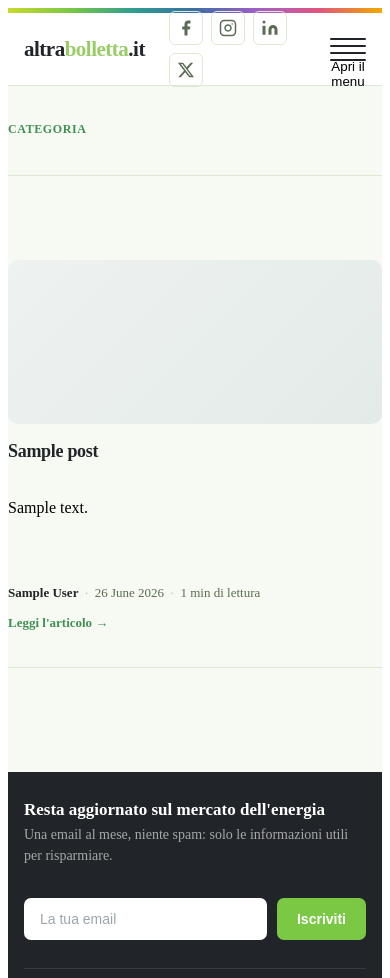
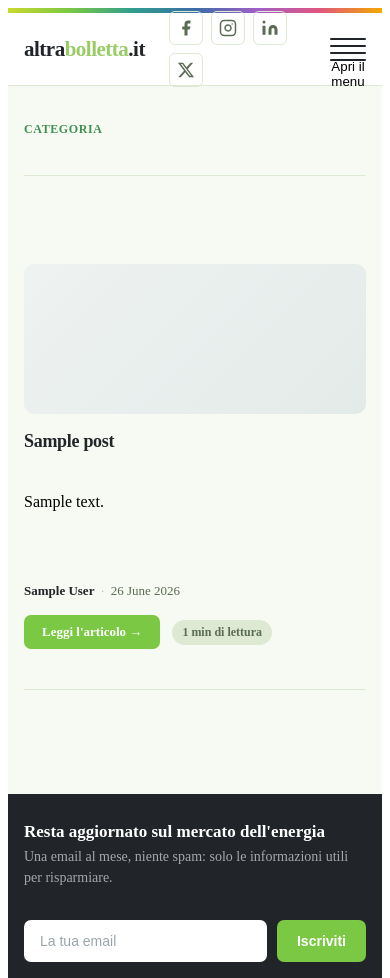
Before and after one commit to clazoc/wordpress, a WordPress theme: template wp-content/themes/comparatore-theme/archive.php in a window 390 px wide. Shown: the top 978 px of the page. Run offline with PHP 8.4 and a stand-in for WordPress, Linux system fonts and the light colour scheme; the site name, menu and one post (Sample post) are stand-ins, and other content is empty.

Commit message:
Fix archive layout: padding, grid thumbnail, read-time badge, colors
- ab-archive-inner: max-width + padding propri (non dipende da .ab-home .wrap)
- Fix figure/img dentro .ab-post-thumb: width/height 100% + object-fit
  per impedire all'immagine di uscire dal grid e finire sopra il titolo
- Lettura: da span inline a badge pill (.ab-post-readtime)
- Pulsante "Leggi l'articolo": ora verde pieno con hover
- Colori titoli e link esplicitamente da token (--ab-ink, --ab-accent-hover)
- Padding desktop 40px, mobile 24px/16px
- Docs: aggiunta nota prerequisito pagine per i servizi

Co-Authored-By: Claude Sonnet 4.6 <noreply@anthropic.com>
Claude-Session: https://claude.ai/code/session_01TgaduJ8rspwRiU12Pqs7sb

```diff
--- a/wp-content/themes/comparatore-theme/archive.php
+++ b/wp-content/themes/comparatore-theme/archive.php
@@ -9,7 +9,7 @@ get_header();
 ?>
 
 <div class="ab-archive-wrap">
-	<div class="ab-archive-inner wrap">
+	<div class="ab-archive-inner">
 
 		<header class="ab-archive-header">
 			<?php if ( is_category() ) : ?>
@@ -84,19 +84,20 @@ get_header();
 							<time class="ab-post-date" datetime="<?php echo esc_attr( get_the_date( 'c' ) ); ?>">
 								<?php echo esc_html( get_the_date( 'j F Y' ) ); ?>
 							</time>
-							<span class="ab-post-sep" aria-hidden="true">·</span>
-							<span class="ab-post-readtime">
 								<?php
 								$words   = str_word_count( wp_strip_all_tags( get_the_content() ) );
 								$minutes = max( 1, (int) round( $words / 200 ) );
-								printf( '%d min di lettura', $minutes );
-								?>
+							?>
+						</div>
+
+						<div class="ab-post-footer">
+							<a class="ab-post-readmore" href="<?php the_permalink(); ?>">
+								Leggi l'articolo →
+							</a>
+							<span class="ab-post-readtime">
+								<?php printf( '%d min di lettura', $minutes ); ?>
 							</span>
 						</div>
-
-						<a class="ab-post-readmore" href="<?php the_permalink(); ?>">
-							Leggi l'articolo →
-						</a>
 					</div>
 
 				</li>
--- a/wp-content/themes/comparatore-theme/assets/css/archive.css
+++ b/wp-content/themes/comparatore-theme/assets/css/archive.css
@@ -4,6 +4,12 @@
 	background: var(--ab-bg);
 	min-height: 60vh;
 	padding: 56px 0 80px;
+}
+
+.ab-archive-inner {
+	max-width: 1120px;
+	margin: 0 auto;
+	padding: 0 40px;
 }
 
 /* ---- Intestazione archivio ---- */
@@ -44,32 +50,24 @@
 	list-style: none;
 	margin: 0;
 	padding: 0;
-	display: flex;
-	flex-direction: column;
-	gap: 0;
 }
 
 /* ---- Singola riga ---- */
 .ab-post-row {
 	display: grid;
-	grid-template-columns: 280px 1fr;
-	gap: 36px;
+	grid-template-columns: 300px 1fr;
+	gap: 40px;
 	align-items: center;
-	padding: 36px 0;
+	padding: 40px 0;
 	border-bottom: 1px solid var(--ab-line);
 }
 
 .ab-post-row--flip {
-	grid-template-columns: 1fr 280px;
+	grid-template-columns: 1fr 300px;
 }
 
-.ab-post-row--flip .ab-post-thumb {
-	order: 2;
-}
-
-.ab-post-row--flip .ab-post-body {
-	order: 1;
-}
+.ab-post-row--flip .ab-post-thumb { order: 2; }
+.ab-post-row--flip .ab-post-body  { order: 1; }
 
 /* ---- Immagine ---- */
 .ab-post-thumb {
@@ -81,30 +79,35 @@
 	flex-shrink: 0;
 }
 
+/* neutralizza il <figure> che the_post_thumbnail() inietta */
+.ab-post-thumb figure,
+.ab-post-thumb .wp-post-image {
+	display: block;
+	width: 100%;
+	height: 100%;
+	margin: 0;
+}
+
 .ab-post-thumb img {
+	display: block;
 	width: 100%;
 	height: 100%;
 	object-fit: cover;
-	display: block;
 	transition: transform .3s ease;
 }
 
-.ab-post-thumb:hover img {
-	transform: scale(1.04);
-}
+.ab-post-thumb:hover img { transform: scale(1.04); }
 
-.ab-post-thumb--empty {
-	aspect-ratio: 16 / 9;
-}
+.ab-post-thumb--empty { aspect-ratio: 16 / 9; }
 
 /* ---- Contenuto testuale ---- */
 .ab-post-body {
 	display: flex;
 	flex-direction: column;
-	gap: 10px;
+	gap: 12px;
 }
 
-/* Categorie badge */
+/* Badge categoria */
 .ab-post-cats {
 	display: flex;
 	flex-wrap: wrap;
@@ -121,6 +124,7 @@
 	padding: 3px 10px;
 	border-radius: 12px;
 	text-decoration: none;
+	transition: background .15s, color .15s;
 }
 
 .ab-post-cat:hover {
@@ -130,7 +134,7 @@
 
 /* Titolo */
 .ab-post-title {
-	font-size: 20px;
+	font-size: 21px;
 	font-weight: 700;
 	letter-spacing: -0.3px;
 	color: var(--ab-ink);
@@ -139,18 +143,16 @@
 }
 
 .ab-post-title a {
-	color: inherit;
+	color: var(--ab-ink);
 	text-decoration: none;
 }
 
-.ab-post-title a:hover {
-	color: var(--ab-accent-hover);
-}
+.ab-post-title a:hover { color: var(--ab-accent-hover); }
 
 /* Estratto */
 .ab-post-excerpt {
 	font-size: 14px;
-	line-height: 1.65;
+	line-height: 1.7;
 	color: var(--ab-ink-soft);
 	margin: 0;
 	display: -webkit-box;
@@ -159,7 +161,7 @@
 	overflow: hidden;
 }
 
-/* Meta: autore · data · tempo di lettura */
+/* Meta: autore · data */
 .ab-post-meta {
 	display: flex;
 	align-items: center;
@@ -169,27 +171,43 @@
 	color: var(--ab-ink-soft);
 }
 
-.ab-post-sep {
-	opacity: .4;
-}
+.ab-post-sep { opacity: .4; }
 
 .ab-post-author {
 	font-weight: 600;
 	color: var(--ab-ink);
 }
 
-/* Link "Leggi l'articolo" */
+/* Footer riga: pulsante + badge tempo lettura */
+.ab-post-footer {
+	display: flex;
+	align-items: center;
+	gap: 12px;
+	margin-top: 4px;
+}
+
 .ab-post-readmore {
+	display: inline-block;
+	padding: 9px 18px;
+	border-radius: 7px;
+	background: var(--ab-accent);
+	color: #fff;
 	font-size: 13px;
 	font-weight: 600;
-	color: var(--ab-accent-hover);
 	text-decoration: none;
-	margin-top: 4px;
-	align-self: flex-start;
+	transition: background .15s;
 }
 
-.ab-post-readmore:hover {
-	color: var(--ab-ink);
+.ab-post-readmore:hover { background: var(--ab-accent-hover); }
+
+.ab-post-readtime {
+	font-size: 12px;
+	font-weight: 600;
+	color: var(--ab-ink-soft);
+	background: var(--ab-line);
+	padding: 5px 10px;
+	border-radius: 20px;
+	white-space: nowrap;
 }
 
 /* ---- Paginazione ---- */
@@ -245,7 +263,9 @@
 }
 
 /* ---- Responsive ---- */
-@media (max-width: 760px) {
+@media (max-width: 800px) {
+	.ab-archive-inner { padding: 0 24px; }
+
 	.ab-post-row,
 	.ab-post-row--flip {
 		grid-template-columns: 1fr;
@@ -253,18 +273,15 @@
 	}
 
 	.ab-post-row--flip .ab-post-thumb,
-	.ab-post-row--flip .ab-post-body {
-		order: unset;
-	}
+	.ab-post-row--flip .ab-post-body { order: unset; }
 
-	.ab-post-thumb {
-		aspect-ratio: 16 / 7;
-	}
-
+	.ab-post-thumb { aspect-ratio: 16 / 7; }
 	.ab-archive-title { font-size: 26px; }
 	.ab-post-title    { font-size: 18px; }
 }
 
 @media (max-width: 480px) {
-	.ab-archive-wrap { padding: 36px 0 56px; }
+	.ab-archive-wrap    { padding: 36px 0 56px; }
+	.ab-archive-inner   { padding: 0 16px; }
+	.ab-post-footer     { flex-wrap: wrap; }
 }
```
Also changed, not shown: docs/GESTIONE-CONTENUTI.md (+7 -3 lines).
